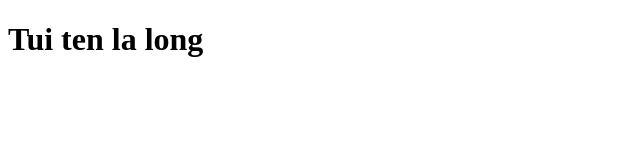
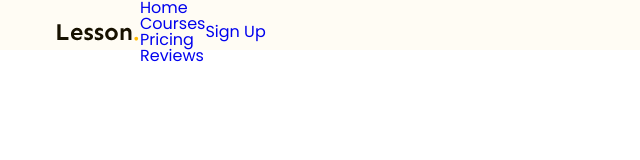
Before and after one commit to HaoLong4935/HaoLong4935-HTML-CSS-Project2, a plain HTML site: page index.html in a window 1280 px wide. Shown: the top 160 px of the page, without its empty margins (0-640 px from the left). Drawn offline with Linux system fonts and the light colour scheme.

Commit message:
Code header#1

```diff
--- a/assets/css/style.css
+++ b/assets/css/style.css
@@ -0,0 +1,32 @@
+* {
+    box-sizing: border-box;
+}
+
+html {
+    font-size: 62.5%;
+}
+
+body {
+    font-size: 1.6rem;
+    font-family: "Poppins", sans-serif;
+}
+
+/* HEADER START*/
+header {
+    background: #fffcf4;
+}
+
+a {
+    text-decoration: none;
+}
+
+.main-content {
+    width: 1170px;
+    height: 50px;
+    margin: auto;
+}
+
+.header .body {
+    display: flex;
+    align-items: center;
+}
--- a/index.html
+++ b/index.html
@@ -6,13 +6,51 @@
     <meta http-equiv="X-UA-Compatible" content="IE=edge">
     <meta name="viewport" content="width=device-width, initial-scale=1.0">
     <title>F8 Project-2 Education Platform Website</title>
+
+    <link rel="stylesheet" href="./assets/css/reset.css">
+    <!-- Google fonts -->
+    <link rel="preconnect" href="https://fonts.googleapis.com" />
+    <link rel="preconnect" href="https://fonts.gstatic.com" crossorigin />
+    <link
+        href="https://fonts.googleapis.com/css2?family=Poppins:ital,wght@0,400;0,500;0,600;0,700;1,400&family=Sen:wght@700&display=swap"
+        rel="stylesheet" />
+    <!-- Styles -->
+    <link rel="stylesheet" href="./assets/css/style.css">
 </head>
 
 <body>
-    <main>
+    <main style="height: 5000px;">
         <!-- Header -->
-        <header>
-            <h1>Tui ten la long</h1>
+        <header class="header fixed">
+            <div class="main-content">
+                <div class="body">
+                    <!-- Logo -->
+                    <img src="./assets/img/Logo.svg" alt="Logo" class="logo">
+
+                    <!-- List Nav -->
+                    <nav class="nav">
+                        <ul>
+                            <li class="active">
+                                <a href="!#">Home</a>
+                            </li>
+                            <li class="active">
+                                <a href="!#">Courses</a>
+                            </li>
+                            <li class="active">
+                                <a href="!#">Pricing</a>
+                            </li>
+                            <li class="active">
+                                <a href="!#">Reviews</a>
+                            </li>
+                        </ul>
+                    </nav>
+
+                    <!-- Action button -->
+                    <div class="action">
+                        <a href="!#" class="btn sign-up-btn">Sign Up</a>
+                    </div>
+                </div>
+            </div>
         </header>
         <!-- Header -->
 
```
Also changed, not shown: assets/img/Logo.svg (added).
